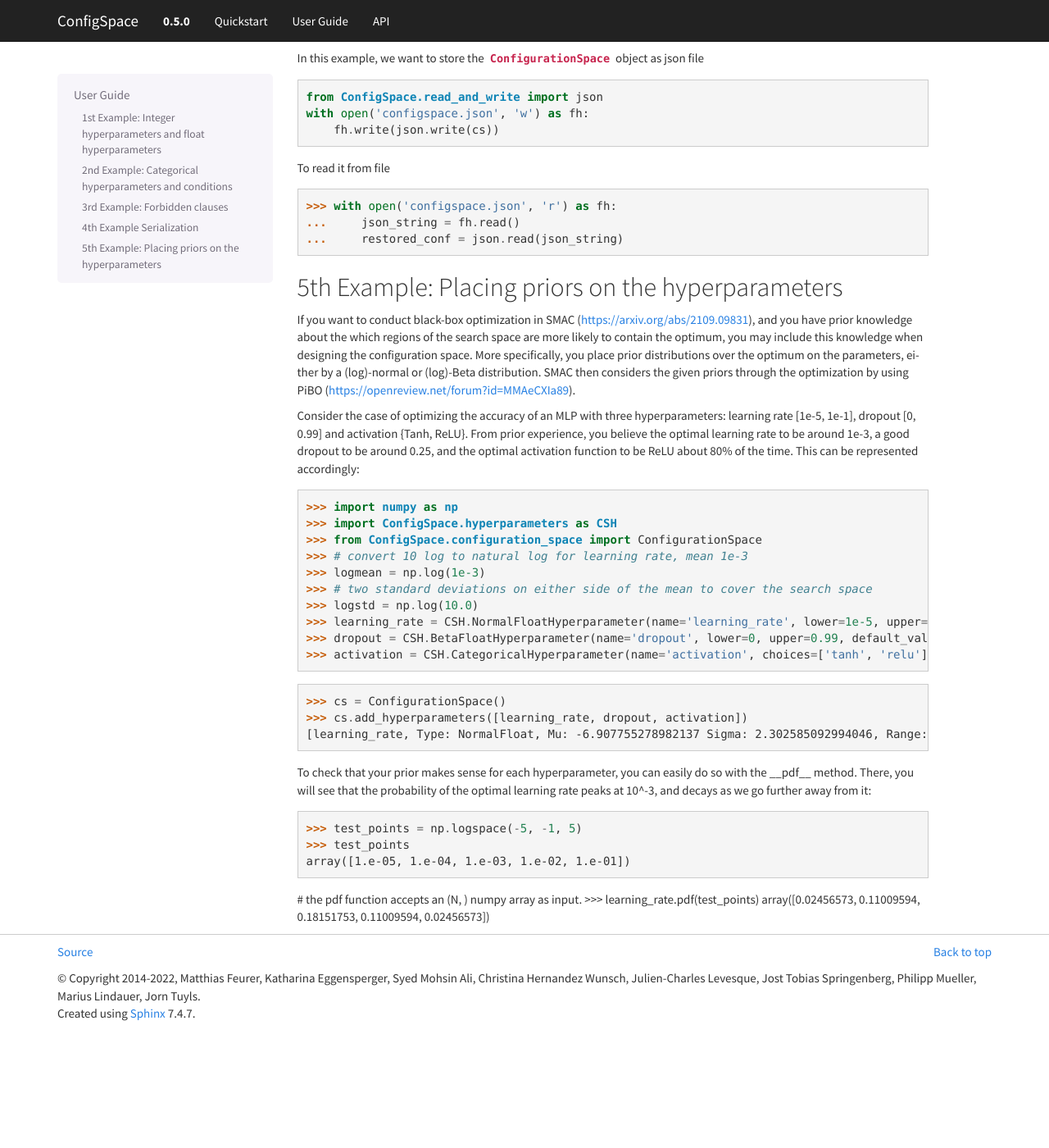
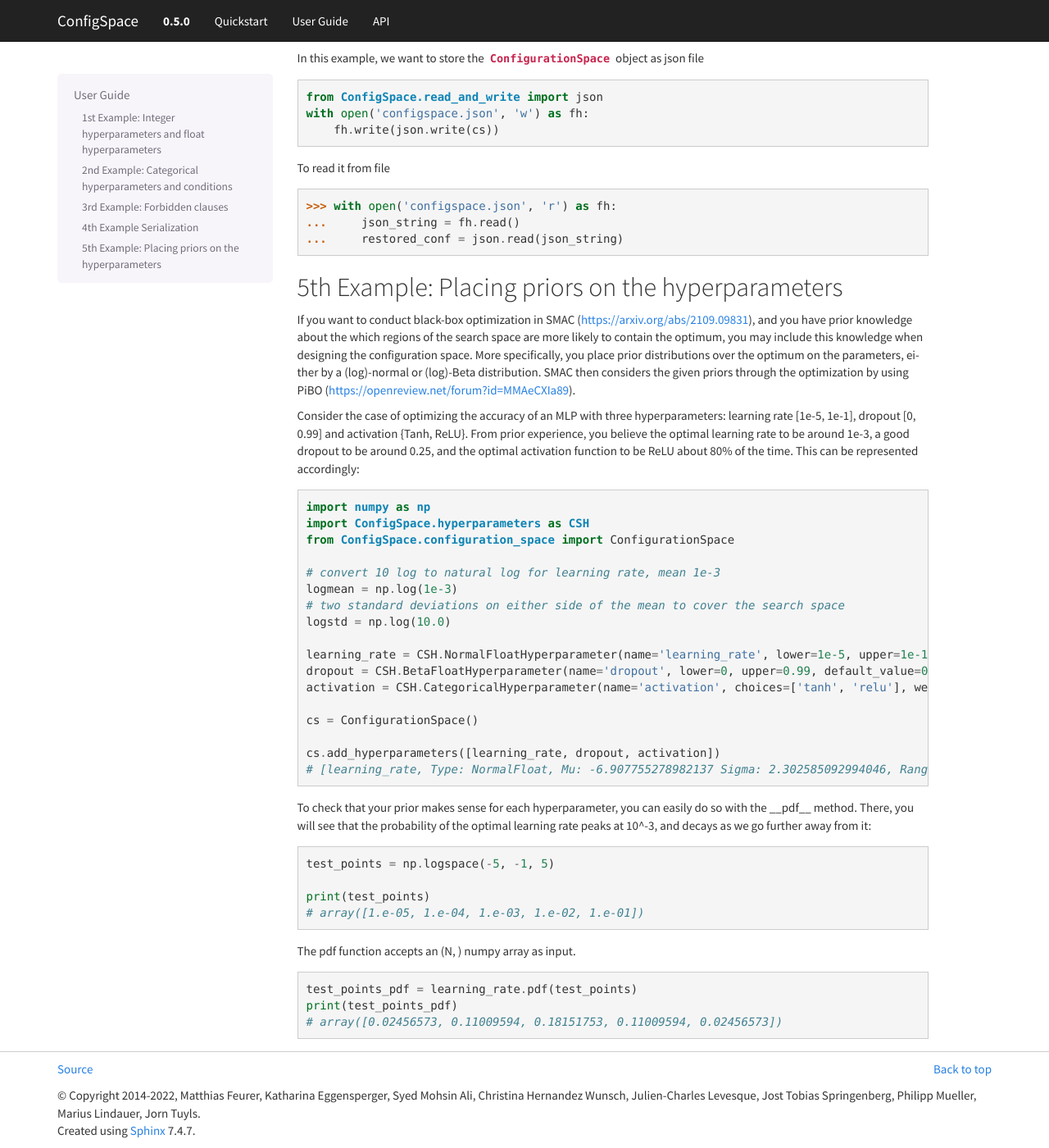
Before and after one commit to automl/ConfigSpace, a Sphinx documentation site: the page built from docs/source/User-Guide.rst, in a window 1280 px wide and 1400 px high, scrolled down 3834 px. Shown: the whole window at 82% size. Built offline with Sphinx 7.4.7, drawn with Linux system fonts in a browser that asks for light colours; the version number is read from the project's files by our own code; before the commit the page ends 5091 px from its top, so only the background shows below that.

Commit message:
Add: Fix docs title and change to code blocks

```diff
--- a/docs/source/User-Guide.rst
+++ b/docs/source/User-Guide.rst
@@ -252,27 +252,39 @@
 
 Consider the case of optimizing the accuracy of an MLP with three hyperparameters: learning rate [1e-5, 1e-1], dropout [0, 0.99] and activation {Tanh, ReLU}. From prior experience, you believe the optimal learning rate to be around 1e-3, a good dropout to be around 0.25, and the optimal activation function to be ReLU about 80% of the time. This can be represented accordingly:
 
->>> import numpy as np
->>> import ConfigSpace.hyperparameters as CSH
->>> from ConfigSpace.configuration_space import ConfigurationSpace
->>> # convert 10 log to natural log for learning rate, mean 1e-3
->>> logmean = np.log(1e-3)
->>> # two standard deviations on either side of the mean to cover the search space
->>> logstd = np.log(10.0)
->>> learning_rate = CSH.NormalFloatHyperparameter(name='learning_rate', lower=1e-5, upper=1e-1, default_value=1e-3, mu=logmean, sigma=logstd, log=True)
->>> dropout = CSH.BetaFloatHyperparameter(name='dropout', lower=0, upper=0.99, default_value=0.25, alpha=2, beta=4, log=False)
->>> activation = CSH.CategoricalHyperparameter(name='activation', choices=['tanh', 'relu'], weights=[0.2, 0.8])
+.. code-block:: python
 
->>> cs = ConfigurationSpace()
->>> cs.add_hyperparameters([learning_rate, dropout, activation])
-[learning_rate, Type: NormalFloat, Mu: -6.907755278982137 Sigma: 2.302585092994046, Range: [1e-05, 0.1], Default: 0.001, on log-scale, dropout, Type: BetaFloat, Alpha: 2.0 Beta: 4.0, Range: [0.0, 0.99], Default: 0.25, activation, Type: Categorical, Choices: {tanh, relu}, Default: tanh, Probabilities: (0.2, 0.8)]
+    import numpy as np
+    import ConfigSpace.hyperparameters as CSH
+    from ConfigSpace.configuration_space import ConfigurationSpace
+
+    # convert 10 log to natural log for learning rate, mean 1e-3
+    logmean = np.log(1e-3)
+    # two standard deviations on either side of the mean to cover the search space
+    logstd = np.log(10.0)
+
+    learning_rate = CSH.NormalFloatHyperparameter(name='learning_rate', lower=1e-5, upper=1e-1, default_value=1e-3, mu=logmean, sigma=logstd, log=True)
+    dropout = CSH.BetaFloatHyperparameter(name='dropout', lower=0, upper=0.99, default_value=0.25, alpha=2, beta=4, log=False)
+    activation = CSH.CategoricalHyperparameter(name='activation', choices=['tanh', 'relu'], weights=[0.2, 0.8])
+
+    cs = ConfigurationSpace()
+
+    cs.add_hyperparameters([learning_rate, dropout, activation])
+    # [learning_rate, Type: NormalFloat, Mu: -6.907755278982137 Sigma: 2.302585092994046, Range: [1e-05, 0.1], Default: 0.001, on log-scale, dropout, Type: BetaFloat, Alpha: 2.0 Beta: 4.0, Range: [0.0, 0.99], Default: 0.25, activation, Type: Categorical, Choices: {tanh, relu}, Default: tanh, Probabilities: (0.2, 0.8)]
 
 To check that your prior makes sense for each hyperparameter, you can easily do so with the __pdf__ method. There, you will see that the probability of the optimal learning rate peaks at 10^-3, and decays as we go further away from it:
 
->>> test_points = np.logspace(-5, -1, 5)
->>> test_points
-array([1.e-05, 1.e-04, 1.e-03, 1.e-02, 1.e-01])
+.. code-block:: python
 
-# the pdf function accepts an (N, ) numpy array as input.
->>> learning_rate.pdf(test_points)
-array([0.02456573, 0.11009594, 0.18151753, 0.11009594, 0.02456573])
+    test_points = np.logspace(-5, -1, 5)
+
+    print(test_points)
+    # array([1.e-05, 1.e-04, 1.e-03, 1.e-02, 1.e-01])
+
+The pdf function accepts an (N, ) numpy array as input.
+
+.. code-block:: python
+
+    test_points_pdf = learning_rate.pdf(test_points)
+    print(test_points_pdf)
+    # array([0.02456573, 0.11009594, 0.18151753, 0.11009594, 0.02456573])
```
